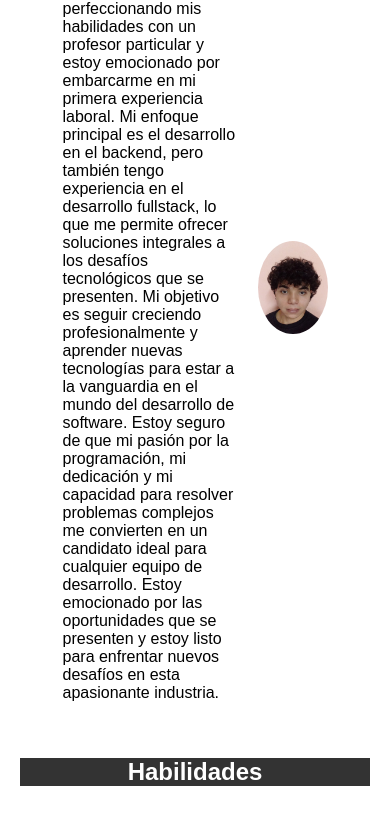
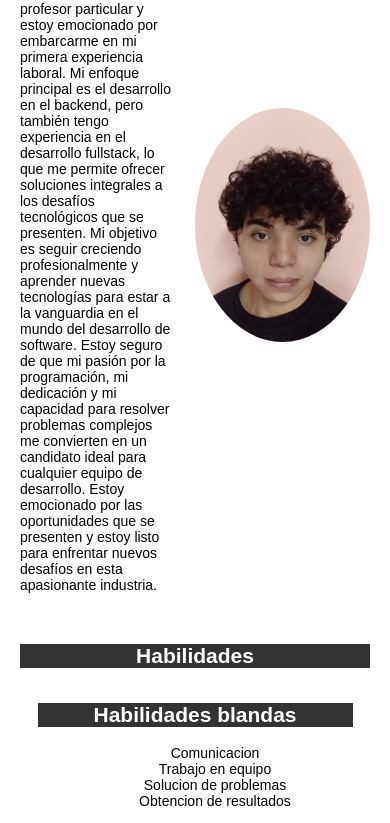
Before and after one commit to Lovecraft255/Curriculum, a plain HTML site: page index.html in a window 390 px wide. Shown: the part 300-1123 px from the top of the page. Drawn offline with Linux system fonts and the light colour scheme.

Commit message:
Diseño resposive agregado

```diff
--- a/estilo.css
+++ b/estilo.css
@@ -158,3 +158,37 @@ h2 {
 #contacto a:hover {
   background-color: #555;
 }
+
+
+@media only screen and (max-width: 600px) {
+  body {
+    font-size: 14px;
+  }
+
+  .container {
+    flex-direction: column;
+    align-items: center;
+  }
+
+  .desc {
+    width: 100%;
+  }
+
+  .perfil {
+    width: 50%;
+    height: 50%;
+  }
+
+  .skills,
+  .technologies {
+    width: 90%;
+  }
+
+  #proyectos li {
+    width: 80%;
+  }
+
+  #contacto li {
+    width: 90%;
+  }
+}
```
